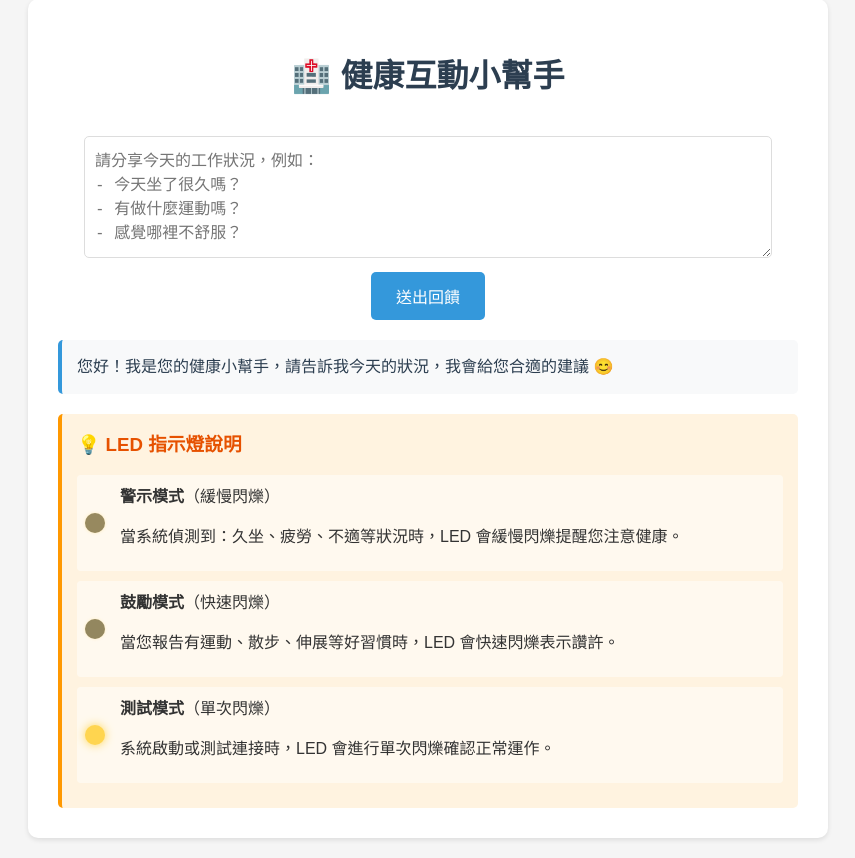
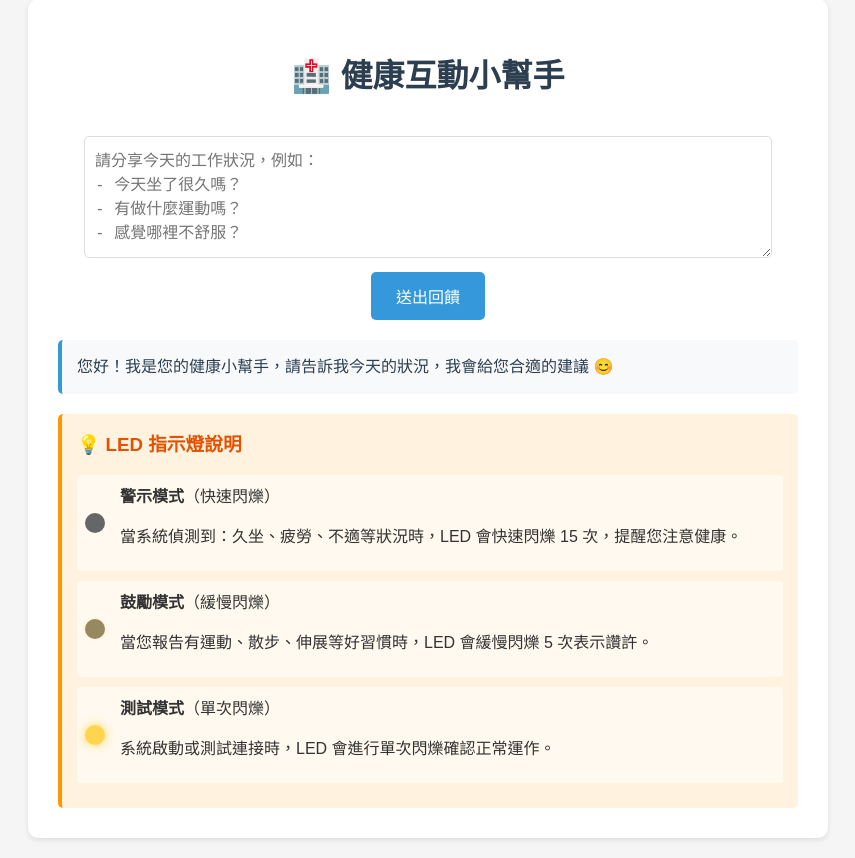
Before and after one commit to Hua711/0617, a Flask app: page / in a window 1280 px wide. Shown: the part 21-879 px from the top of the page, without its empty margins (212-1067 px from the left). Run offline with Flask 3, Linux system fonts and the light colour scheme.

Commit message:
調整 LED 閃爍模式：
1. 警告模式改為快速閃爍 15 次
2. 鼓勵模式改為緩慢閃爍 5 次
3. 更新網頁動畫效果和說明文字
4. 調整 Flask 服務等待時間

```diff
--- a/app.py
+++ b/app.py
@@ -146,9 +146,9 @@
 
             # 等待 Arduino 完成動作，根據不同模式等待不同時間
             if led_command == "WARNING":
-                time.sleep(15)  # 等待 5 次慢閃完成
+                time.sleep(3)   # 等待 15 次快閃完成 (15 * 0.2秒)
             elif led_command == "GOOD":
-                time.sleep(2)   # 等待 10 次快閃完成
+                time.sleep(15)  # 等待 5 次慢閃完成 (5 * 3秒)
             elif led_command == "TEST":
                 time.sleep(1)   # 等待單次閃爍完成
 
--- a/templates/index.html
+++ b/templates/index.html
@@ -93,10 +93,10 @@
             background-color: #ffd54f;
         }
         .warning-blink {
-            animation: warning 3s infinite;
+            animation: warning 0.4s infinite;
         }
         .good-blink {
-            animation: good 1s infinite;
+            animation: good 3s infinite;
         }
         .test-blink {
             animation: test 2s infinite;
@@ -137,15 +137,15 @@
             <div class="led-pattern">
                 <div class="led-animation warning-blink"></div>
                 <div>
-                    <strong>警示模式</strong>（緩慢閃爍）
-                    <p>當系統偵測到：久坐、疲勞、不適等狀況時，LED 會緩慢閃爍提醒您注意健康。</p>
+                    <strong>警示模式</strong>（快速閃爍）
+                    <p>當系統偵測到：久坐、疲勞、不適等狀況時，LED 會快速閃爍 15 次，提醒您注意健康。</p>
                 </div>
             </div>
             <div class="led-pattern">
                 <div class="led-animation good-blink"></div>
                 <div>
-                    <strong>鼓勵模式</strong>（快速閃爍）
-                    <p>當您報告有運動、散步、伸展等好習慣時，LED 會快速閃爍表示讚許。</p>
+                    <strong>鼓勵模式</strong>（緩慢閃爍）
+                    <p>當您報告有運動、散步、伸展等好習慣時，LED 會緩慢閃爍 5 次表示讚許。</p>
                 </div>
             </div>
             <div class="led-pattern">
```
